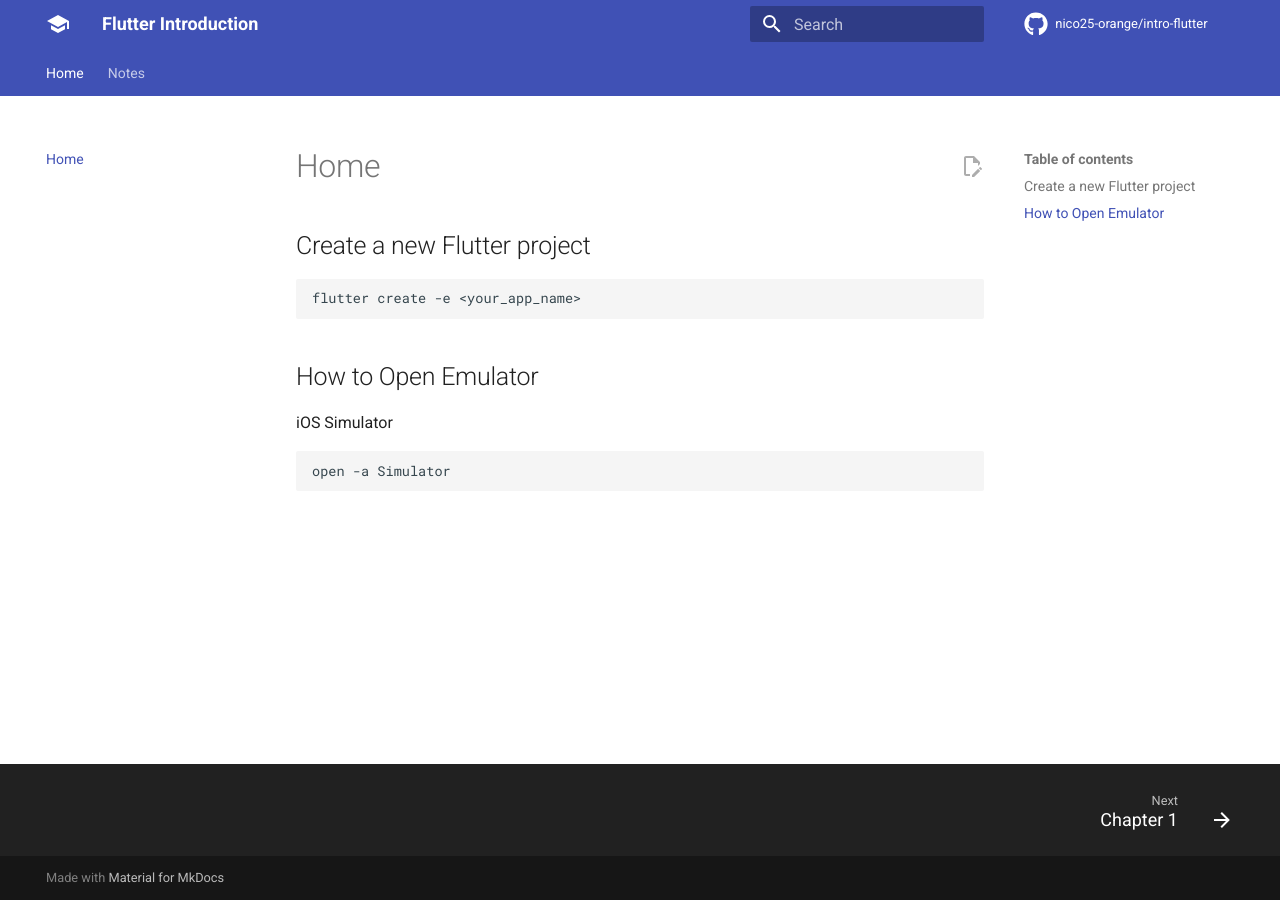
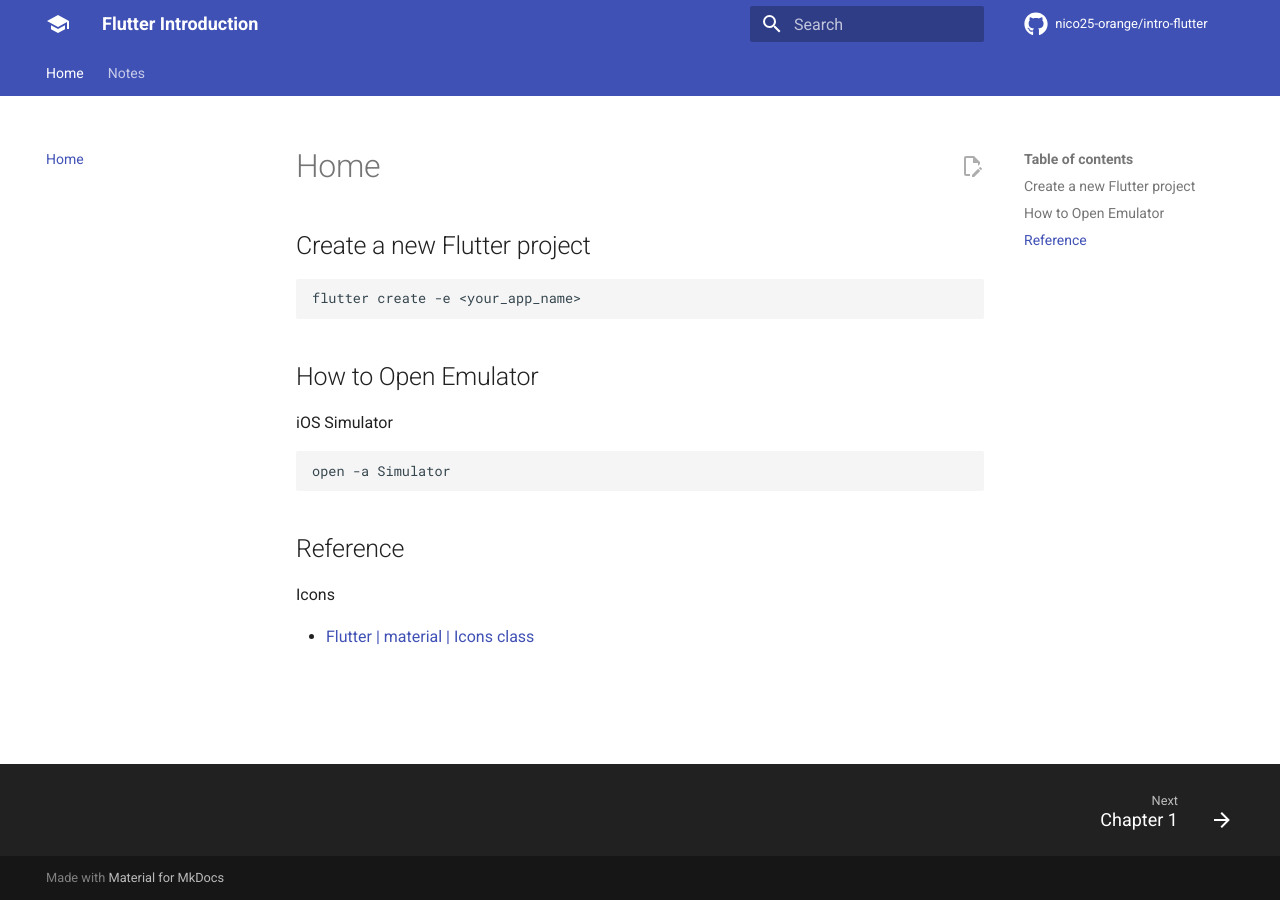
Before and after one commit to nico25-orange/intro-flutter, an MkDocs documentation site: the page built from docs/index.md, in a window 1280 px wide. Built offline with MkDocs 1.6.1 and Material for MkDocs 9.7.7, drawn with Linux system fonts in a browser that asks for light colours; nearby versions of some CDN libraries; comment, search, counter and statistics services are not loaded; the version menu is left out.

Commit message:
docs: add links

````diff
--- a/docs/index.md
+++ b/docs/index.md
@@ -13,3 +13,10 @@ iOS Simulator
 ```bash
 open -a Simulator
 ```
+
+
+## Reference
+
+Icons
+
+- [Flutter | material | Icons class](https://api.flutter.dev/flutter/material/Icons-class.html)
````
